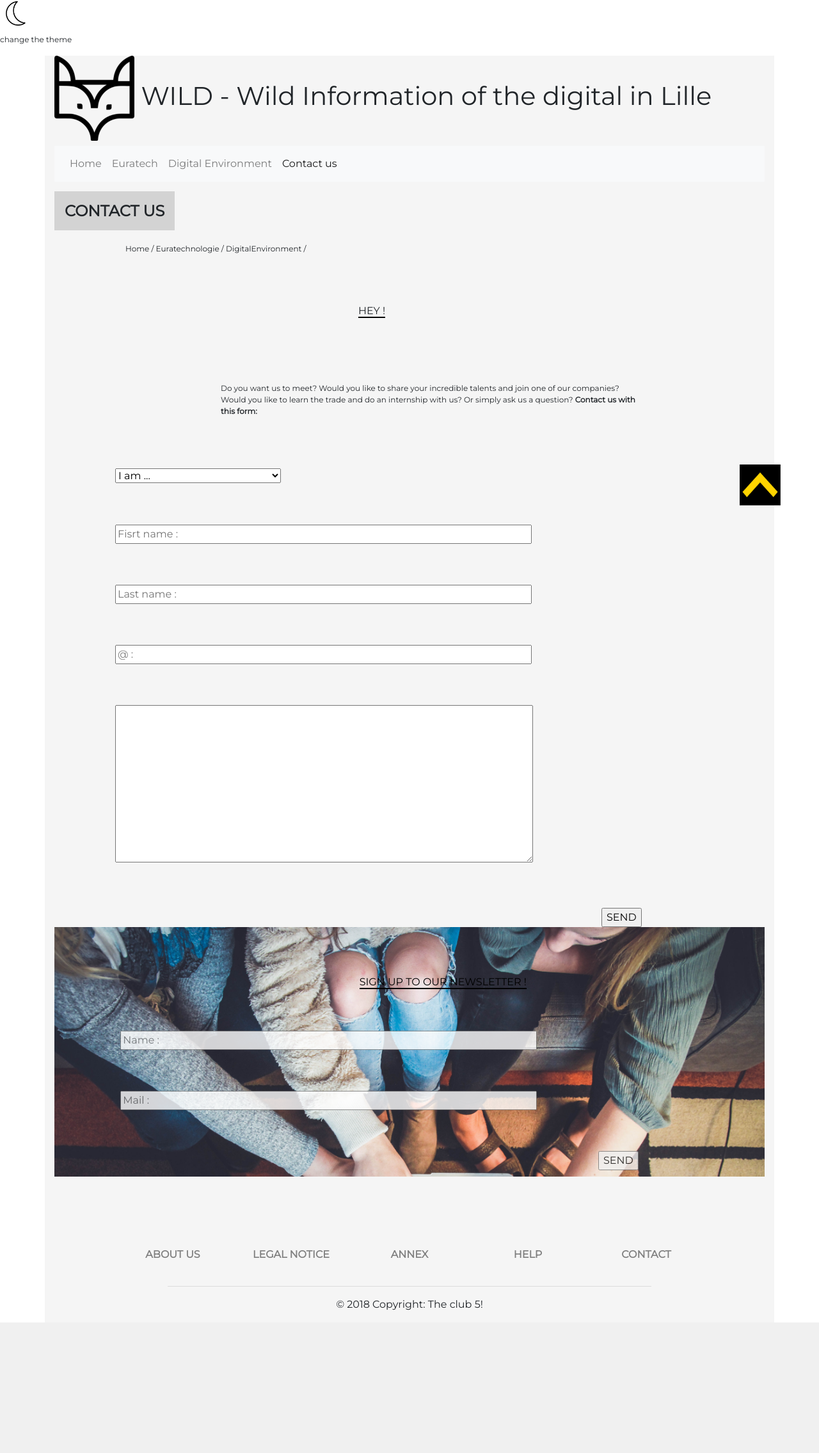
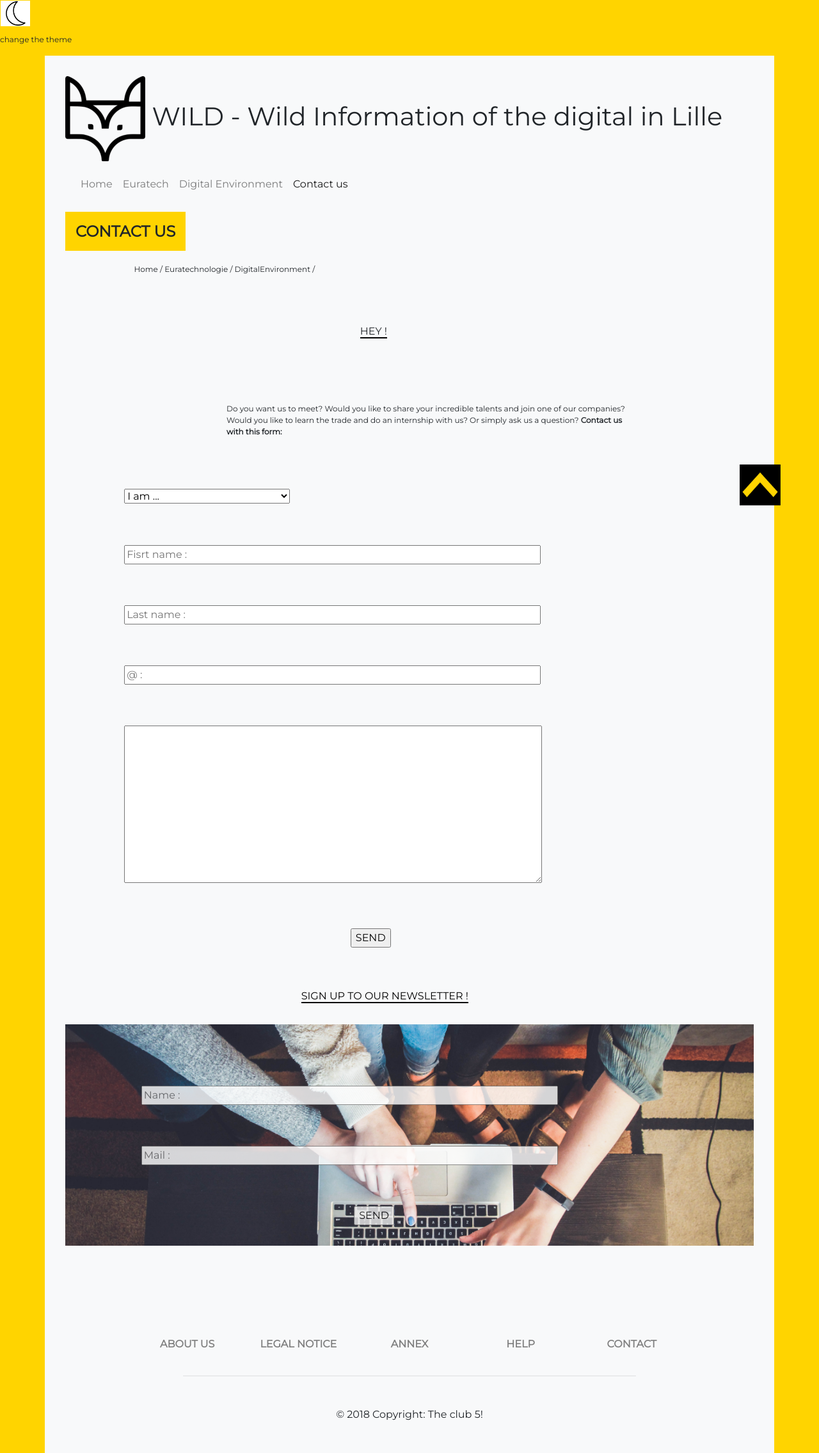
Before and after one commit to Delien/wcs-lille-0219-projet1-groupe5, a PHP site: page /formContact.php in a window 1280 px wide. Shown: the whole page at 64% size. Before the commit the page ends 2067 px from the top, so only its background shows below. Run offline with PHP 8.4, Linux system fonts and the light colour scheme; some libraries are stand-ins or nearby versions.

Commit message:
Adding design

```diff
--- a/cssGlobal.css
+++ b/cssGlobal.css
@@ -5,9 +5,11 @@ Partie Commun
 body {
     font-family: 'Montserrat', sans-serif;
     transition: all .6s ease-in;
+    background-color: #FFD400;
 }
 .container {
-    background-color : whitesmoke;
+    background-color : #f8f9fa;
+    padding: 2rem;
 }
 .tab {
     margin: 2%;
@@ -30,7 +32,7 @@ p{
     font-weight: bold;
     padding: 1rem;
     font-size : 1.5rem;
-    background-color: lightgray;
+    background-color: #FFD400;
 }
 .header {
     margin-top: 2rem;
@@ -39,6 +41,12 @@ p{
 
 .header p{
     font-size: 0.75rem;
+}
+
+
+.navbar {
+    background-color: white;
+
 }
 
 #ecosystem {
@@ -220,9 +228,13 @@ Partie map
 }
 
 .changeIMG {
-    background-image: url("picture/john-schnobrich.jpg");
+    background: url("picture/john-schnobrich.jpg") no-repeat center ;
     background-size: cover;
-    padding: 10px;
+    padding: 2rem;
+}
+
+.titrenews {
+    padding-bottom: 2rem;
 }
 
 .newletter_title {
--- a/formContact.php
+++ b/formContact.php
@@ -196,19 +196,18 @@ require 'header.php';
                 </div>
             </div>
             <div class="row">
-                <div class="col-3 offset-9">
-                    <input type="submit" value="SEND" class="send_contact" />
+                <div class="span offset-5">
+                    <input type="submit" value="SEND" class="sendContact" />
                 </div>
             </div>
         </form>
     </div>
-                                      <!-- NEWSLETTER HERE -->
-    <div class="changeIMG">
-      <div class="row">
-          <div class="col-6 offset-5">
+    <div class="row titrenews">
+          <div class="col-6 offset-4">
           <a class="subtitle" href="#newsletter">SIGN UP TO OUR NEWSLETTER !</a>
           </div>
-      </div>
+      </div>                            <!-- NEWSLETTER HERE -->
+    <div class="changeIMG">
         <form action="formContact.php" method="post" id="newletter" class="newletter">
             <div class="row" id="newsletter">
                 <div class="col-9 offset-1">
@@ -233,8 +232,8 @@ require 'header.php';
                 </div>
             </div>
             <div class="row">
-                <div class="col-3 offset-9">
-                    <input type="submit" class="send_newsletter" value="SEND"/>
+                <div class="span offset-5">
+                    <input type="submit" class="sendNewsletter" value="SEND"/>
                 </div>
             </div>
         </form>
```
